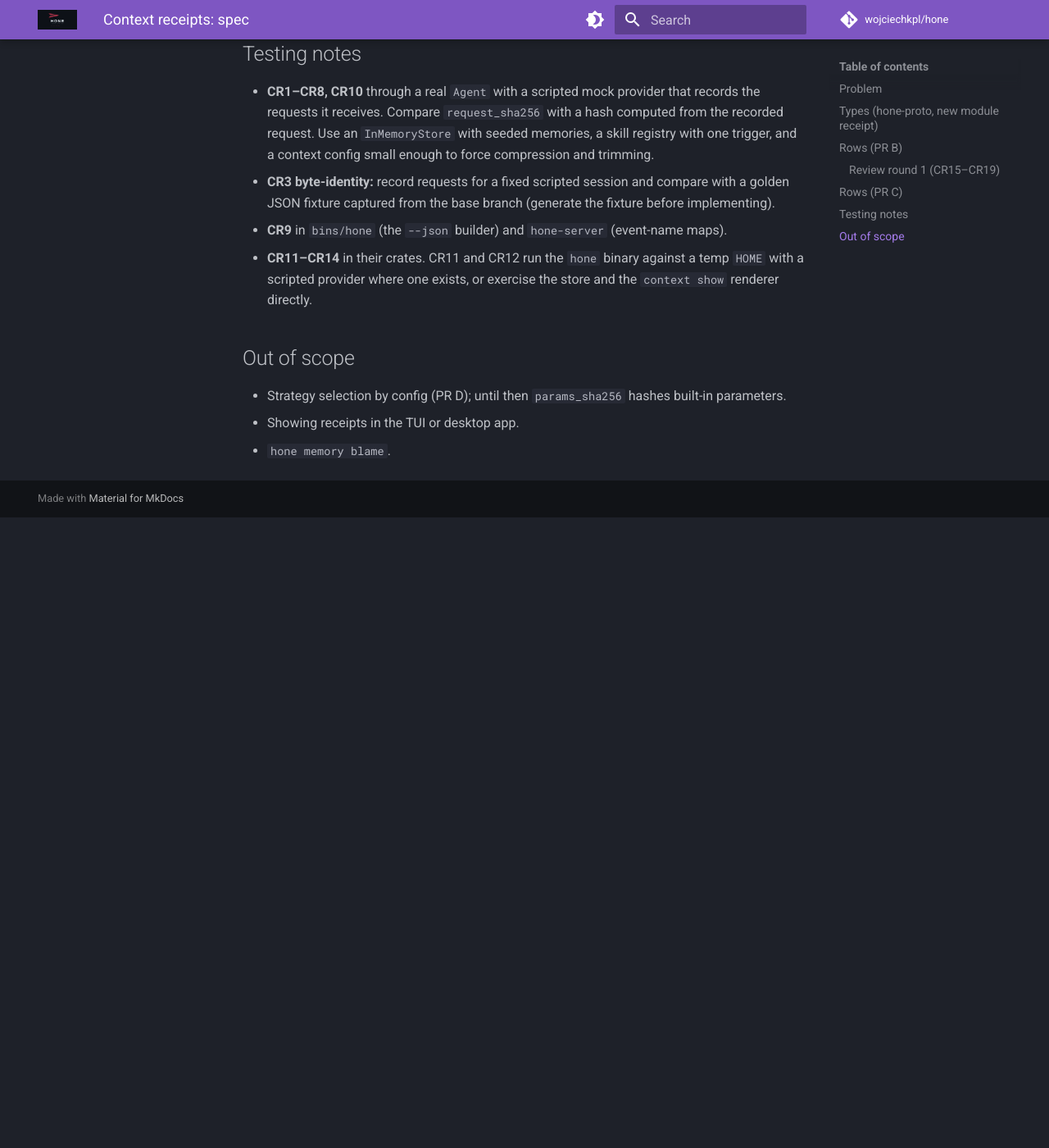
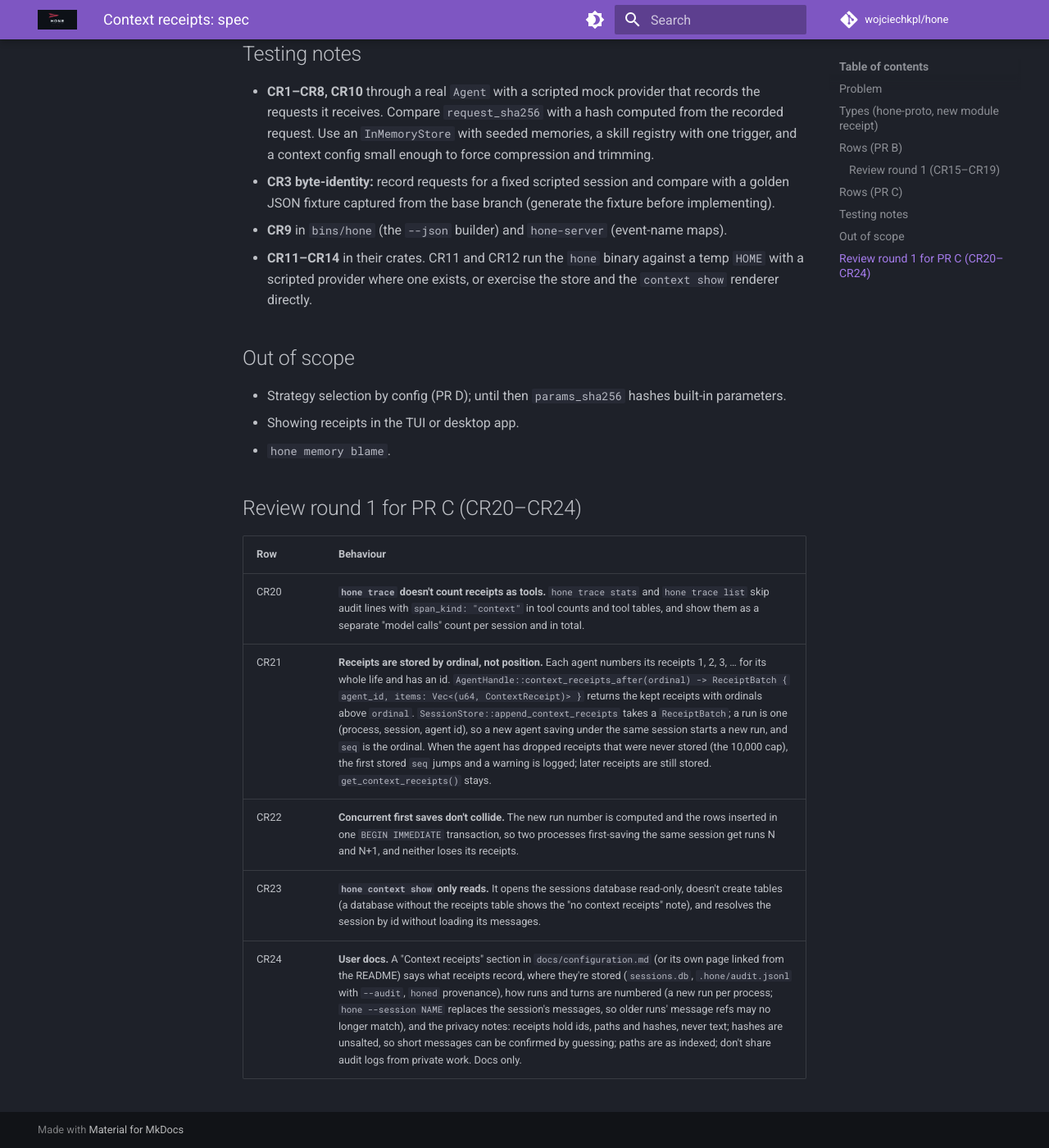
Before and after one commit to wojciechkpl/hone, an MkDocs documentation site: the page built from docs/plans/context-receipts-spec.md, in a window 1280 px wide and 1400 px high, scrolled down 4229 px. Shown: the whole window at 82% size. Built offline with MkDocs 1.6.1 and Material for MkDocs 9.7.7, drawn with Linux system fonts in a browser that asks for light colours; comment, search, counter and statistics services are not loaded; before the commit the page ends 4860 px from its top, so only the background shows below that.

Commit message:
docs: receipts spec, PR C review round 1 (CR20–CR24)

```diff
--- a/docs/plans/context-receipts-spec.md
+++ b/docs/plans/context-receipts-spec.md
@@ -80,3 +80,13 @@ Doc notes for PR C's user docs: receipts are local diagnostics. Message hashes a
 - Strategy selection by config (PR D); until then `params_sha256` hashes built-in parameters.
 - Showing receipts in the TUI or desktop app.
 - `hone memory blame`.
+
+## Review round 1 for PR C (CR20–CR24)
+
+| Row | Behaviour |
+|---|---|
+| CR20 | **`hone trace` doesn't count receipts as tools.** `hone trace stats` and `hone trace list` skip audit lines with `span_kind: "context"` in tool counts and tool tables, and show them as a separate "model calls" count per session and in total. |
+| CR21 | **Receipts are stored by ordinal, not position.** Each agent numbers its receipts 1, 2, 3, … for its whole life and has an id. `AgentHandle::context_receipts_after(ordinal) -> ReceiptBatch { agent_id, items: Vec<(u64, ContextReceipt)> }` returns the kept receipts with ordinals above `ordinal`. `SessionStore::append_context_receipts` takes a `ReceiptBatch`; a run is one (process, session, agent id), so a new agent saving under the same session starts a new run, and `seq` is the ordinal. When the agent has dropped receipts that were never stored (the 10,000 cap), the first stored `seq` jumps and a warning is logged; later receipts are still stored. `get_context_receipts()` stays. |
+| CR22 | **Concurrent first saves don't collide.** The new run number is computed and the rows inserted in one `BEGIN IMMEDIATE` transaction, so two processes first-saving the same session get runs N and N+1, and neither loses its receipts. |
+| CR23 | **`hone context show` only reads.** It opens the sessions database read-only, doesn't create tables (a database without the receipts table shows the "no context receipts" note), and resolves the session by id without loading its messages. |
+| CR24 | **User docs.** A "Context receipts" section in `docs/configuration.md` (or its own page linked from the README) says what receipts record, where they're stored (`sessions.db`, `.hone/audit.jsonl` with `--audit`, `honed` provenance), how runs and turns are numbered (a new run per process; `hone --session NAME` replaces the session's messages, so older runs' message refs may no longer match), and the privacy notes: receipts hold ids, paths and hashes, never text; hashes are unsalted, so short messages can be confirmed by guessing; paths are as indexed; don't share audit logs from private work. Docs only. |
```
